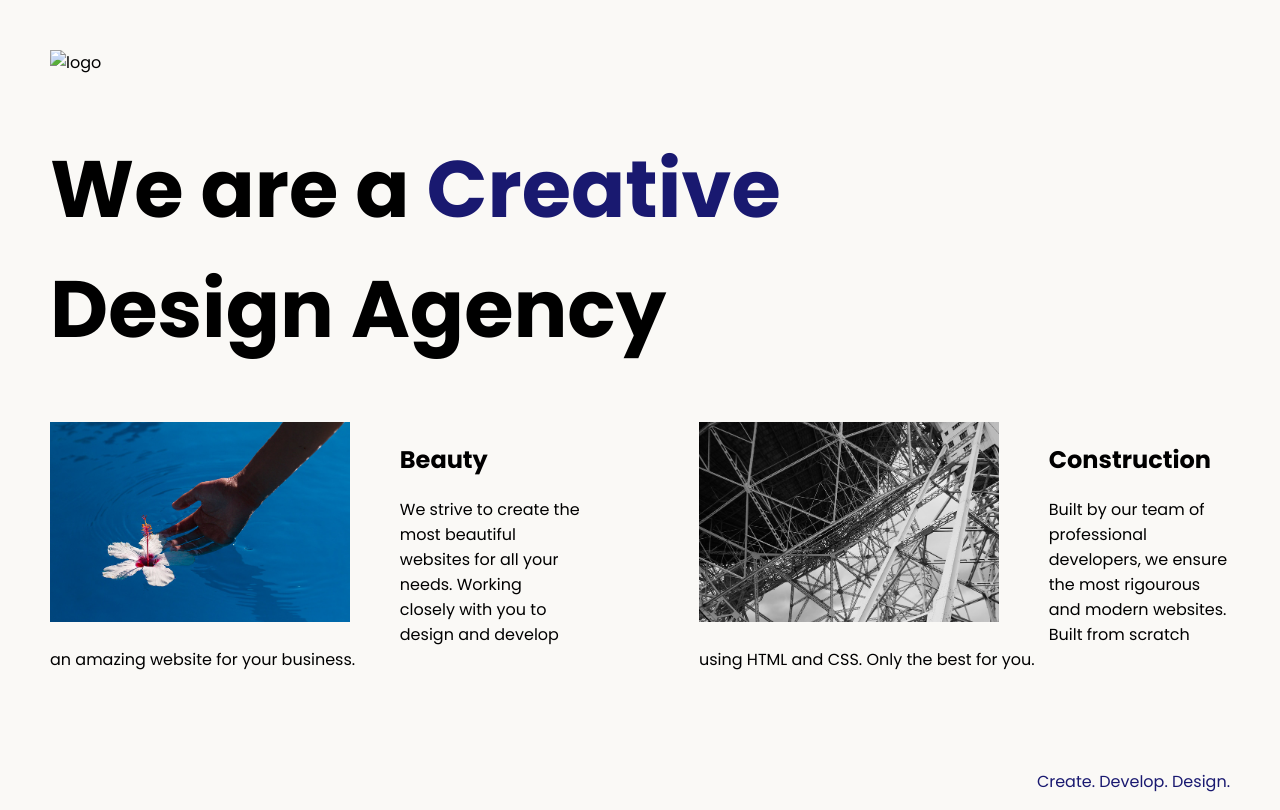
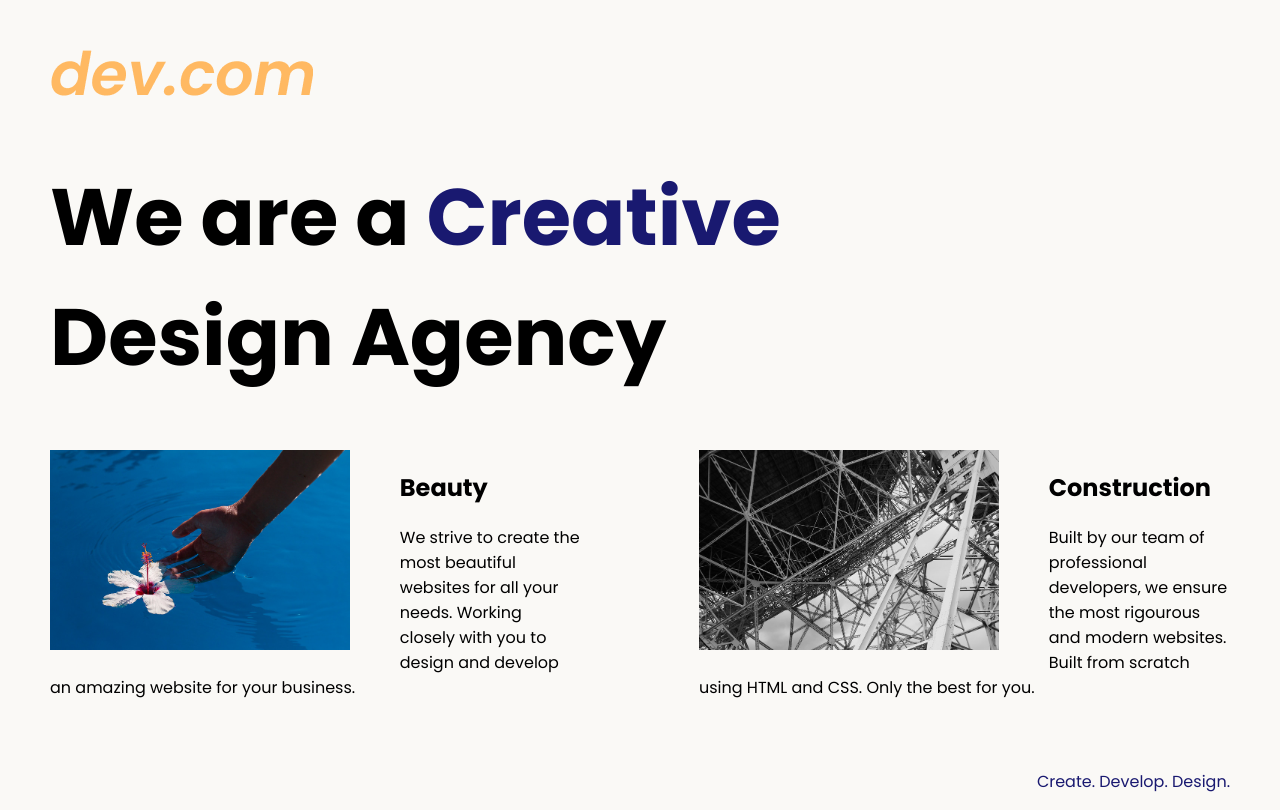
Before and after one commit to that-girl-Neha/Web-Design-Agency, a plain HTML site: page index.html in a window 1280 px wide. Drawn offline with Linux system fonts and the light colour scheme.

Commit message:
Update index.html

```diff
--- a/index.html
+++ b/index.html
@@ -83,7 +83,7 @@ footer {
 </style>
 <body>
   <div class="main">
-    <img class="logo" src="./logo.jpg" alt="logo">
+    <img class="logo" src="./logo.png" alt="logo">
     <h1>We are a <span class="creative">Creative</span> <br />Design Agency</h1>
     <div class="left card"><img class="tile-image" src="./beautiful.jpg" alt="hand and flower in water">
       <h2 class="card-title">Beauty</h2>
```
